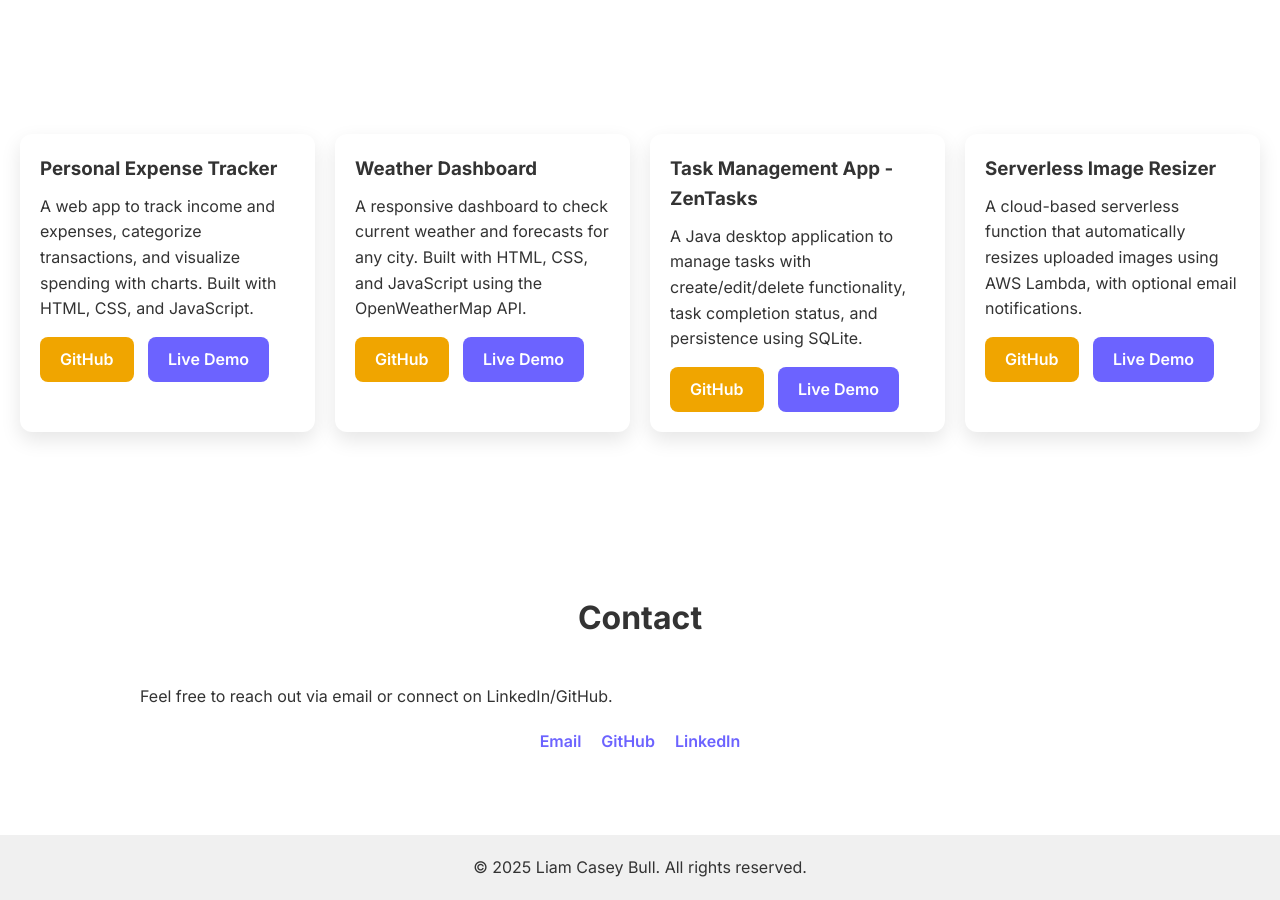
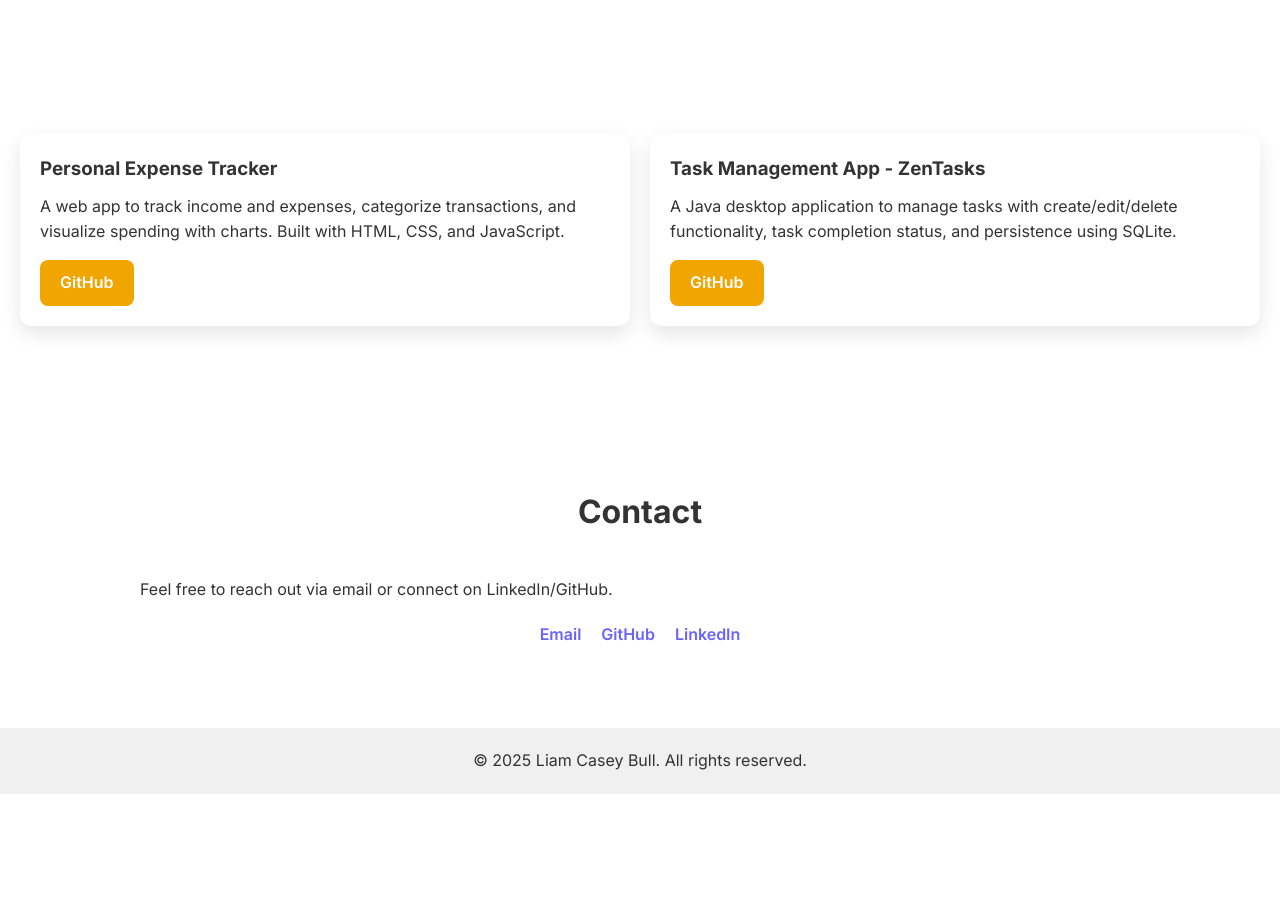
Before and after one commit to Juskiie/juskiie.github.io, a website: page index.html in a window 1280 px wide. Shown: the part 1140-2040 px from the top of the page. After the commit the page ends 1934 px from the top, so only its background shows below. Drawn offline with Linux system fonts and the light colour scheme.

Commit message:
Update index.html

```diff
--- a/index.html
+++ b/index.html
@@ -52,15 +52,6 @@
                 A web app to track income and expenses, categorize transactions, and visualize spending with charts. Built with HTML, CSS, and JavaScript.
             </p>
             <a href="https://github.com/Juskiie/ExpenseTracker" target="_blank" class="btn">GitHub</a>
-            <a href="#" class="btn btn-secondary">Live Demo</a>
-        </div>
-        <div class="project-card">
-            <h3>Weather Dashboard</h3>
-            <p>
-                A responsive dashboard to check current weather and forecasts for any city. Built with HTML, CSS, and JavaScript using the OpenWeatherMap API.
-            </p>
-            <a href="#" class="btn">GitHub</a>
-            <a href="#" class="btn btn-secondary">Live Demo</a>
         </div>
         <div class="project-card">
             <h3>Task Management App - ZenTasks</h3>
@@ -68,15 +59,6 @@
                 A Java desktop application to manage tasks with create/edit/delete functionality, task completion status, and persistence using SQLite.
             </p>
             <a href="https://github.com/Juskiie/ZenTasks" target="_blank" class="btn">GitHub</a>
-            <a href="#" class="btn btn-secondary">Live Demo</a>
-        </div>
-        <div class="project-card">
-            <h3>Serverless Image Resizer</h3>
-            <p>
-                A cloud-based serverless function that automatically resizes uploaded images using AWS Lambda, with optional email notifications.
-            </p>
-            <a href="#" class="btn">GitHub</a>
-            <a href="#" class="btn btn-secondary">Live Demo</a>
         </div>
     </div>
 </section>
```
